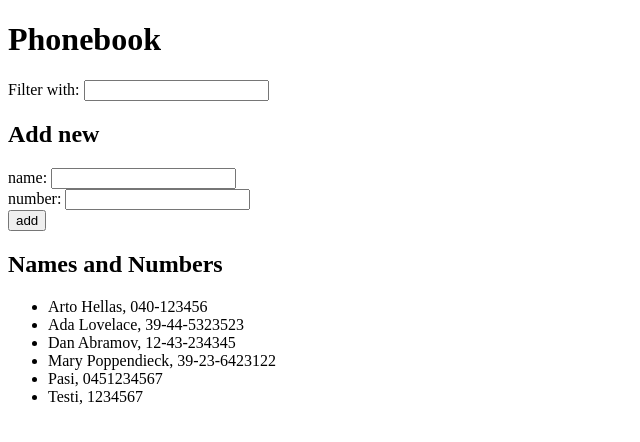
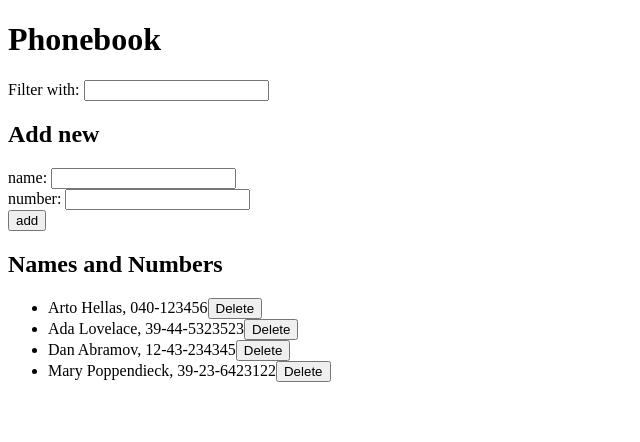
Before and after one commit to Ahiisivi/fsopen-assignments, a React (Vite) app in the folder part2/puhelinluettelo/: page / in a window 1280 px wide. Shown: the top 442 px of the page, without its empty margins (0-640 px from the left). Built offline with nearby package versions, Linux system fonts and the light colour scheme; data requests are answered from the project's data file.

Commit message:
part2: 2.14 puhelinluettelo step 9 (deleting)

```diff
--- a/part2/puhelinluettelo/db.json
+++ b/part2/puhelinluettelo/db.json
@@ -19,16 +19,6 @@
       "name": "Mary Poppendieck",
       "number": "39-23-6423122",
       "id": "4"
-    },
-    {
-      "id": "b570",
-      "name": "Pasi",
-      "number": "0451234567"
-    },
-    {
-      "id": "e346",
-      "name": "Testi",
-      "number": "1234567"
     }
   ]
 }
--- a/part2/puhelinluettelo/src/App.jsx
+++ b/part2/puhelinluettelo/src/App.jsx
@@ -25,9 +25,15 @@ const PersonForm = ({ onNameChange, onNumberChange, onSubmit, name, number }) =>
   )
 }
 
-const Persons = ({ persons }) => {
+const Persons = ({ persons, deleteName }) => {
   return (
-    <ul>{persons.map(person => <Name key={person.name} name={person.name} number={person.number} />)}</ul>
+    <ul>{persons.map(person =>
+      <Name
+        key={person.name}
+        name={person.name}
+        number={person.number}
+        deleteName= {() => deleteName(person.id, person.name)}
+        />)}</ul>
   )
 }
 const App = () => {
@@ -66,6 +72,21 @@ const App = () => {
     })
   }
 
+  const deleteName = (id, name) => {
+    if (window.confirm(`Are you sure you want to delete ${name}`)) {
+    pbServices
+      .deleteObject(id)
+      .then(() => {
+        setPersons(persons.filter(person => person.id !== id))
+      })
+      .catch(error => {
+        console.log(error)
+        alert(`The person ${name} has already been deleted`)
+        setPersons(persons.filter(person => person.id !== id))
+      })
+    }
+  }
+
   const handleNewName = (event) => {
     setNewName(event.target.value)
   }
@@ -93,7 +114,7 @@ const App = () => {
       </div>
 
       <h2>Names and Numbers</h2>
-        <Persons persons={filteredPerson}/>
+        <Persons persons={filteredPerson} deleteName={deleteName}/>
     </div>
   )
 
--- a/part2/puhelinluettelo/src/components/Names.jsx
+++ b/part2/puhelinluettelo/src/components/Names.jsx
@@ -1,7 +1,9 @@
   const Name = (props) => {
     return (
-      <li>{props.name}, {props.number}</li>
-
+      <li>
+        {props.name}, {props.number}
+        <button onClick={props.deleteName}>Delete</button>
+      </li>
     )
   }
 
--- a/part2/puhelinluettelo/src/services/persons.js
+++ b/part2/puhelinluettelo/src/services/persons.js
@@ -19,8 +19,15 @@ const update = (id, nameObject) => {
   return request.then(response => response.data)
 }
 
+const deleteObject = (id) => {
+    console.log('deleting data')
+    const request = axios.delete(`${baseUrl}/${id}`)
+    return request.then(response => response.data)
+}
+
 export default {
   getAll: getAll,
   create: create,
-  update: update
+  update: update,
+  deleteObject: deleteObject
 }
```
